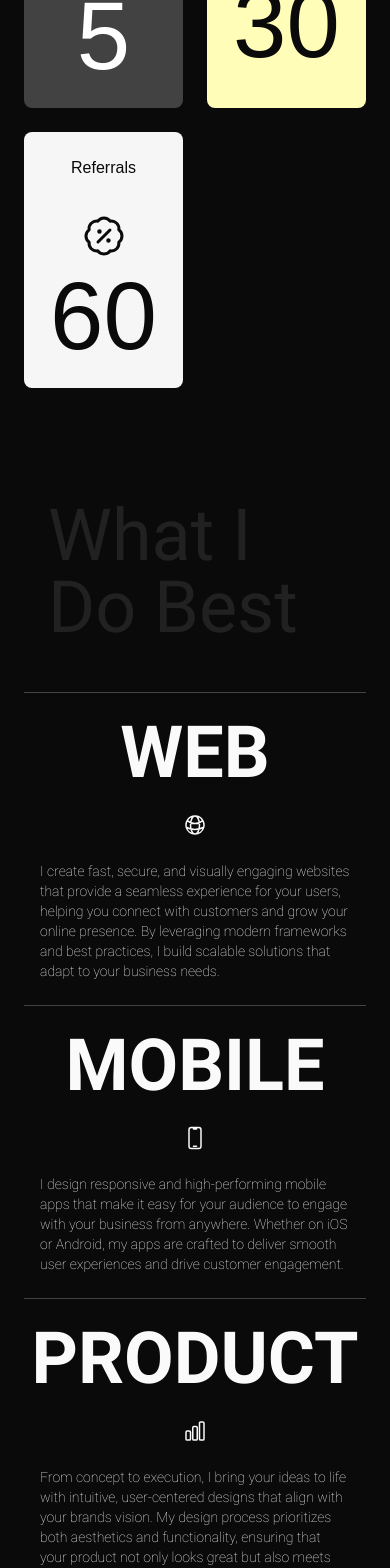
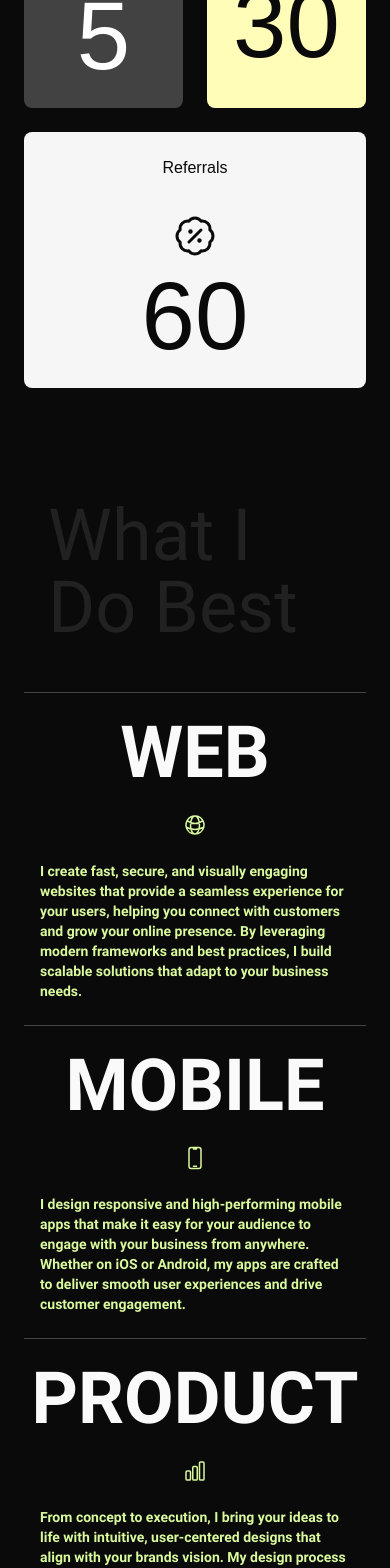
Before and after one commit to quantaqeek/check_sum, a Next.js app: page / in a window 390 px wide. Shown: the part 2540-4108 px from the top of the page. Built offline with nearby package versions, Linux system fonts and the light colour scheme; a web font is replaced by a local one.

Commit message:
FIX: styling and page layouts

```diff
--- a/src/components/landingpage/Intro.tsx
+++ b/src/components/landingpage/Intro.tsx
@@ -66,11 +66,11 @@ function Intro() {
 
         <div className="w-full flex flex-col my-16 ">
           <div className="font-nanumMyeongjo">
-            <ul className=" grid gap-6 grid-cols-1 sm:grid-cols-2 md:grid-cols-3">
+            <ul className= {`grid gap-6 grid-cols-1 sm:grid-cols-2 md:grid-cols-3`}>
               {achievements.map((achievement, index) => (
                 <li
                   key={achievement.id}
-                  className={`flex rounded-lg ${
+                  className={`flex rounded-lg ${index === 2 ? 'sm:col-span-2 md:col-auto':''} ${
                     index === 0
                       ? "text-background-light"
                       : "text-background-dark"
@@ -109,13 +109,13 @@ function Intro() {
                       index === 1 ? "md:flex-row-reverse" : "md:flex-row"
                     } border-solid border-t-[1px] border-tertiary-dark`}
                   >
-                    <div className={`flex font-roboto font-bold text-5xl sm:text-7xl md:text-8xl lg:text-9xl transition-all ease-in-out ${isHovered? "text-tertiary-dark dark:text-BrandQuaternary-dark":""}`}>
+                    <div className={`flex font-roboto font-bold text-5xl sm:text-7xl md:text-8xl lg:text-9xl transition-all ease-in-out  ${isHovered? "text-tertiary-dark dark:text-BrandQuaternary-dark":""}`}>
                       <h4>{service.name}</h4>
                     </div>
-                    <div className={`flex flex-col gap-6 items-center md:items-start max-w-full sm:max-w-96 ${isHovered?  "text-[#808000] font-bold dark:text-lime-200": ""}`}>
+                    <div className={`flex flex-col gap-6 items-center md:items-start max-w-full sm:max-w-96 text-[#808000] dark:text-lime-200 md:text-primary-dark dark:md:text-primary-light font-bold md:font- ${isHovered?  "text-[#808000] font-bold dark:text-lime-200": ""}`}>
                       {service.icon}
 
-                      <p className={`font-thin text-sm ${isHovered?  "text-[#808000] font-bold text-md transition-all ease-in-out dark:text-lime-200": ""}`}>{service.notes}</p>
+                      <p className={` text-sm text-[#808000] dark:text-lime-200 md:text-primary-dark dark:md:text-primary-light font-bold md:font-thin   ${isHovered?  "text-[#808000] font-bold text-md transition-all ease-in-out dark:text-lime-200": ""}`}>{service.notes}</p>
                     </div>
                   </li>
                 );
```
